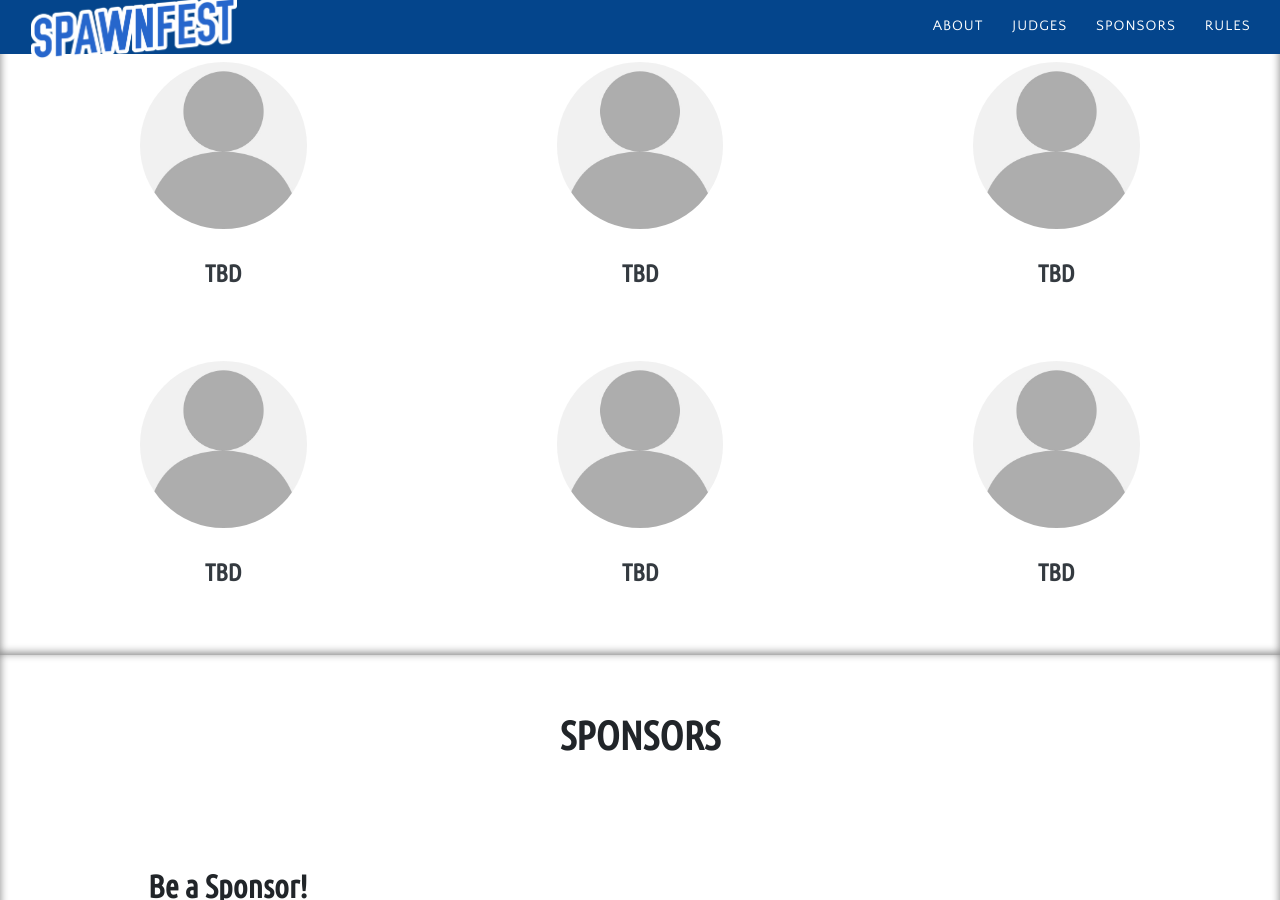
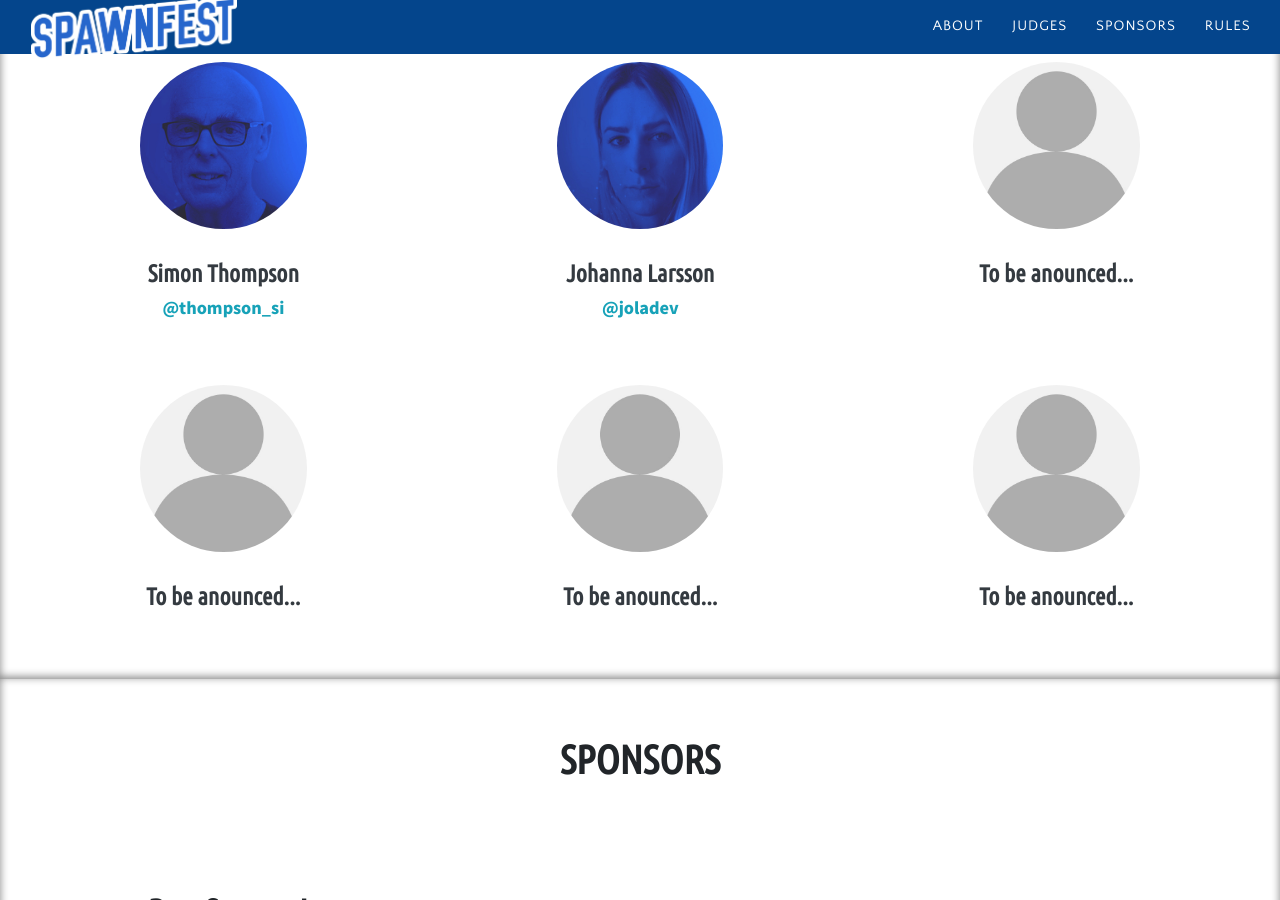
Before and after one commit to spawnfest/spawnfest.github.io, a Jekyll site: the page built from index.html, in a window 1280 px wide and 900 px high, scrolled down 1564 px. Built offline with Jekyll 4.4.1, drawn with Linux system fonts in a browser that asks for light colours; nearby versions of some CDN libraries; some web fonts are replaced; comment, search, counter and statistics services are not loaded.

Commit message:
add johanna and simon

```diff
--- a/_config.yml
+++ b/_config.yml
@@ -64,30 +64,31 @@ social:
     image:
 
 judges:
-  - name: TBD
+  - name: Simon Thompson
+    url:
+    twitter: thompson_si
+    image: judges_2020/Simon.jpg
+  - name: Johanna Larsson
+    url:
+    twitter: joladev
+    image: judges_2020/Johanna.jpg
+  - name: To be anounced...
     url:
     twitter:
     image: person-placeholder.jpg
-  - name: TBD
+  - name: To be anounced...
     url:
     twitter:
     image: person-placeholder.jpg
-  - name: TBD
+  - name: To be anounced...
     url:
     twitter:
     image: person-placeholder.jpg
-  - name: TBD
+  - name: To be anounced...
     url:
     twitter:
     image: person-placeholder.jpg
-  - name: TBD
-    url:
-    twitter:
-    image: person-placeholder.jpg
-  - name: TBD
-    url:
-    twitter:
-    image: person-placeholder.jpg
+
 
 
 rules:
```
Also changed, not shown: img/judges_2020/Johanna.jpg (added), img/judges_2020/Simon.jpg (added).
